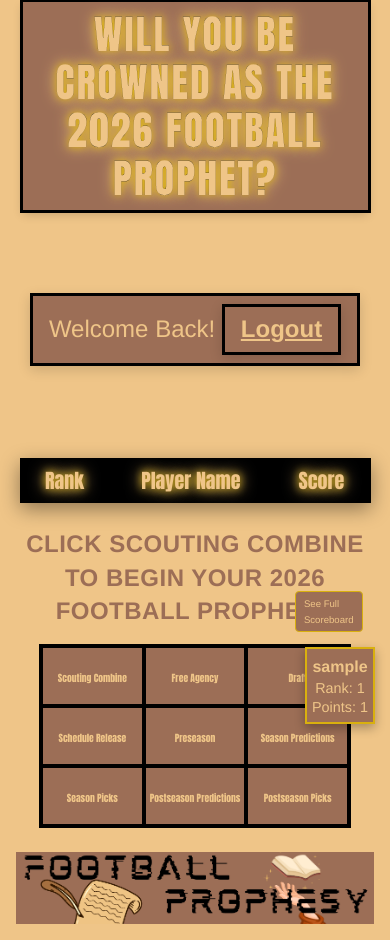
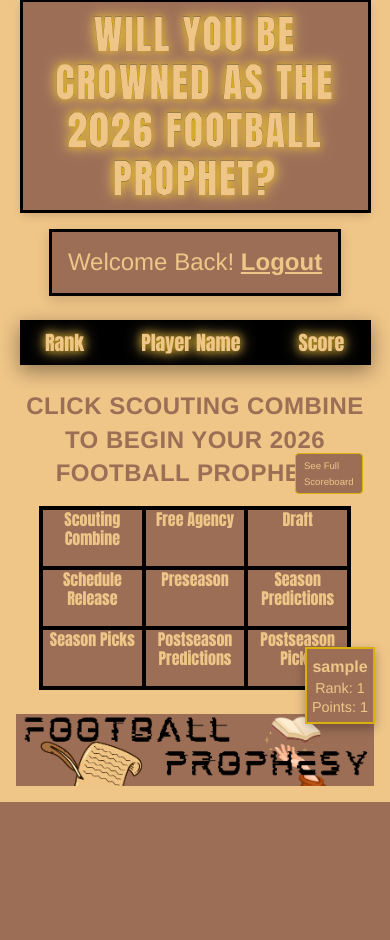
Before and after one commit to BillK181/football_prophesy, a Flask app: page / in a window 390 px wide. Shown: the part 105-1045 px from the top of the page. After the commit the page ends 907 px from the top, so only its background shows below. Run offline with Flask 3, Linux system fonts and the light colour scheme; the visitor is signed in with stand-in values (Sample User, id 1); data comes from the database, SQL or seed files in the repository; lists and menus that the app fills with data are empty.

Commit message:
“0.13”

```diff
--- a/football_prophesy/static/css/index.css
+++ b/football_prophesy/static/css/index.css
@@ -3,8 +3,8 @@
 /* ================================================== */
 #hero {
     text-align: center;
+    width: 90%;
     height: fit-content;
-    width: 90%;
     margin: 1rem auto;          /* <-- centers the section horizontally */
     margin-top: .1rem;
     padding: 0;
@@ -36,43 +36,45 @@
 /*                 LOGIN SECTION                      */
 /* ================================================== */
 #login {
-    display: flex;
-    justify-content: center;     /* center horizontally */
-    align-items: center;
-    margin: 0.75rem auto;
+    display: block;               /* block makes margin auto work reliably */
+    width: 75%;
+    height: fit-content;
+    text-align: center;
+    padding: 1rem 1rem;           /* same vertical padding as hero */
+    background-color: var(--color-secondary);
+    color: var(--color-primary);
+    margin: 0.5rem auto;            /* centers horizontally */
+    cursor: pointer;
+    transition: background-color 0.2s, color 0.2s;
+    box-shadow: 0 4px 12px rgba(0,0,0,0.15);
+    border: 3px solid black;
 }
 
-/* Make the clickable box consistent */
-#login a,
-#login .login_text {
-    display: inline-block;
-    padding: 0.5rem 1rem;
-    background-color: var(--color-secondary);
-    color: var(--color-primary);
-    border: 3px solid black;
-    box-shadow: 0 4px 12px rgba(0,0,0,0.15);
-    text-decoration: none;
-    font-family: var(--font-base);
-    transition: background-color 0.2s, color 0.2s;
+#login > a {
+    display: block;               /* make link fill the box */
 }
 
-/* Remove default h5 spacing */
 #login h5 {
+    font-family: var(--font-base);
+    font-weight: normal;
+    line-height: 1.2;
     margin: 0;
-    font-weight: normal;
+    letter-spacing: normal;
+    text-shadow: none;
 }
 
-/* Hover effect */
-#login a:hover {
+#login:hover {
     background-color: var(--color-accent);
     color: var(--color-background);
 }
 
-/* Logout link styling */
+
+/* Logout link default */
 #login .logout_link {
     color: var(--color-primary);
     text-decoration: underline;
     font-weight: bold;
+    transition: color 0.2s ease;
 }
 
 
@@ -244,6 +246,10 @@
 /* ================================================== */
 @media (max-width: 768px) {
 
+    #hero {
+        width: 90%;
+    }
+
     .hero-box h1 {
         font-size: 2.5rem;
     }
@@ -259,8 +265,11 @@
     }
 
     #main-navigation a {
-        font-size: .6rem;  /* slightly smaller for fit */
-        line-height: 80px; /* match li height for vertical centering */
+        display: inline-block;      /* allow text wrapping inside link */
+        white-space: pre-line;      /* wrap at spaces/newlines */
+        text-align: center;         /* center text */
+        line-height: 1.2em;         /* tighter vertical spacing */
+        font-size: 1rem;
     }
 }
 
@@ -268,9 +277,4 @@
     #main-navigation li {
         height: 60px;
     }
-
-    #main-navigation a {
-        font-size: 0.6rem;
-        line-height: 60px;
-    }
 }
```
